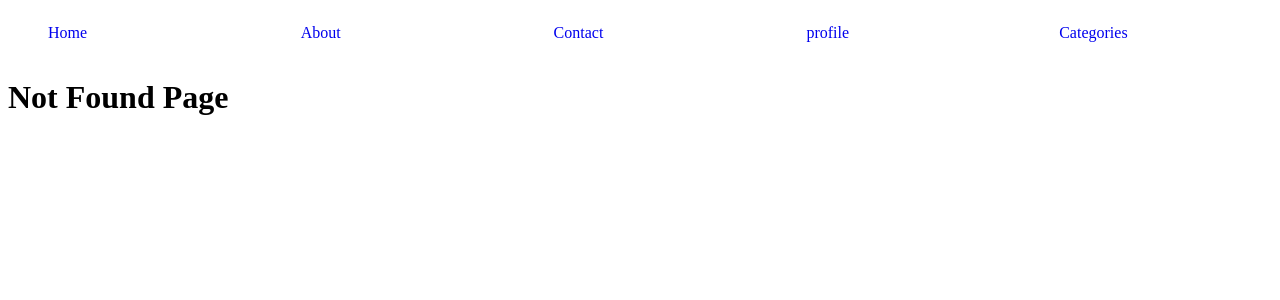
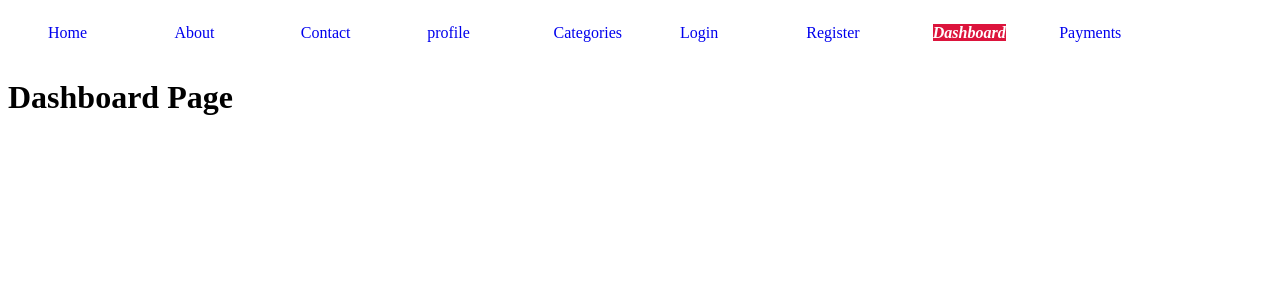
Before and after one commit to jsqmicg/React-Router-Dom-Practice, a React (Create React App) app: page /dashboard in a window 1280 px wide. Before the commit this address had no page. Shown: the top 300 px of the page. Built offline with nearby package versions, Linux system fonts and the light colour scheme.

Commit message:
private_routes (#1)

```diff
--- a/src/components/NavBar.js
+++ b/src/components/NavBar.js
@@ -47,6 +47,46 @@ function NavBar() {
             Categories
           </NavLink>
         </li>
+        <li className="navbarItem">
+          <NavLink
+            exact
+            to={`/login`}
+            activeClassName="active"
+            className="item"
+          >
+            Login
+          </NavLink>
+        </li>
+        <li className="navbarItem">
+          <NavLink
+            exact
+            to={`/register`}
+            activeClassName="active"
+            className="item"
+          >
+            Register
+          </NavLink>
+        </li>
+        <li className="navbarItem">
+          <NavLink
+            exact
+            to={`/dashboard`}
+            activeClassName="active"
+            className="item"
+          >
+            Dashboard
+          </NavLink>
+        </li>
+        <li className="navbarItem">
+          <NavLink
+            exact
+            to={`/payments`}
+            activeClassName="active"
+            className="item"
+          >
+            Payments
+          </NavLink>
+        </li>
       </ul>
     </nav>
   );
--- a/src/index.css
+++ b/src/index.css
@@ -15,6 +15,6 @@
 }
 
 .navbarItem {
-  width: 20%;
+  width: 10%;
   list-style: none;
 }
--- /dev/null
+++ b/src/pages/Dashboards.js
@@ -0,0 +1,11 @@
+import React from "react";
+
+function DashboardPage() {
+  return (
+    <div>
+      <h1>Dashboard Page</h1>
+    </div>
+  );
+}
+
+export default DashboardPage;
--- /dev/null
+++ b/src/pages/LoginPages.js
@@ -0,0 +1,11 @@
+import React from "react";
+
+function LoginPages() {
+  return (
+    <div>
+      <h1>Login Page</h1>
+    </div>
+  );
+}
+
+export default LoginPages;
--- /dev/null
+++ b/src/pages/Payments.js
@@ -0,0 +1,11 @@
+import React from "react";
+
+function Payments() {
+  return (
+    <div>
+      <h1>Payments page</h1>
+    </div>
+  );
+}
+
+export default Payments;
--- /dev/null
+++ b/src/pages/RegisterPage.js
@@ -0,0 +1,11 @@
+import React from "react";
+
+function RegisterPage() {
+  return (
+    <div>
+      <h1>Register Page</h1>
+    </div>
+  );
+}
+
+export default RegisterPage;
--- a/src/routers/AppRouter.js
+++ b/src/routers/AppRouter.js
@@ -1,12 +1,22 @@
 import React from "react";
-import { BrowserRouter as Router, Route, Switch } from "react-router-dom";
+import {
+  BrowserRouter as Router,
+  Route,
+  Switch,
+  Redirect,
+} from "react-router-dom";
 import NavBar from "../components/NavBar";
 import AboutPage from "../pages/AboutPage";
 import CategoriesPage from "../pages/CategoriesPage";
 import ContactPage from "../pages/ContactPage";
+import DashboardPage from "../pages/Dashboards";
 import HomePage from "../pages/HomePage";
+import LoginPages from "../pages/LoginPages";
 import NotFoundPage from "../pages/NotFoundPage";
+import Payments from "../pages/Payments";
 import ProfilePage from "../pages/ProfilePage";
+import RegisterPage from "../pages/RegisterPage";
+import PrivateRoute from "./PrivateRoutes";
 
 export default function AppRouter() {
   return (
@@ -21,6 +31,13 @@ export default function AppRouter() {
         <Route exact path="/contact" component={ContactPage} />
         <Route exact path="/profile/:username" component={ProfilePage} />
         <Route exact path="/categories" component={CategoriesPage} />
+        <Route exact path="/login" component={LoginPages} />
+        <Route exact path="/signin">
+          <Redirect to="login" />
+        </Route>
+        <Route exact path="/register" component={RegisterPage} />
+        <PrivateRoute exact path="/dashboard" component={DashboardPage} />
+        <PrivateRoute exact path="/payments" component={Payments} />
         <Route exact path="*" component={NotFoundPage} />
         {/*This route makes that any other route aoutside of our planification, shows the message of 404 error. Is necessary that this route be on final of switch routes, because its path prop takes all routes, and if is on top, will ever shows the 404 message.*/}
       </Switch>
--- /dev/null
+++ b/src/routers/PrivateRoutes.js
@@ -0,0 +1,14 @@
+import React from "react";
+import { Route, Redirect } from "react-router";
+import DashboardPage from "../pages/Dashboards";
+
+//const user = null;
+const user = { id: 1, username: "basstian94" };
+
+function PrivateRoute({ component: Component, ...rest }) {
+  return (
+    <Route {...rest}>{user ? <Component /> : <Redirect to={"/"} />}</Route>
+  );
+}
+
+export default PrivateRoute;
```
